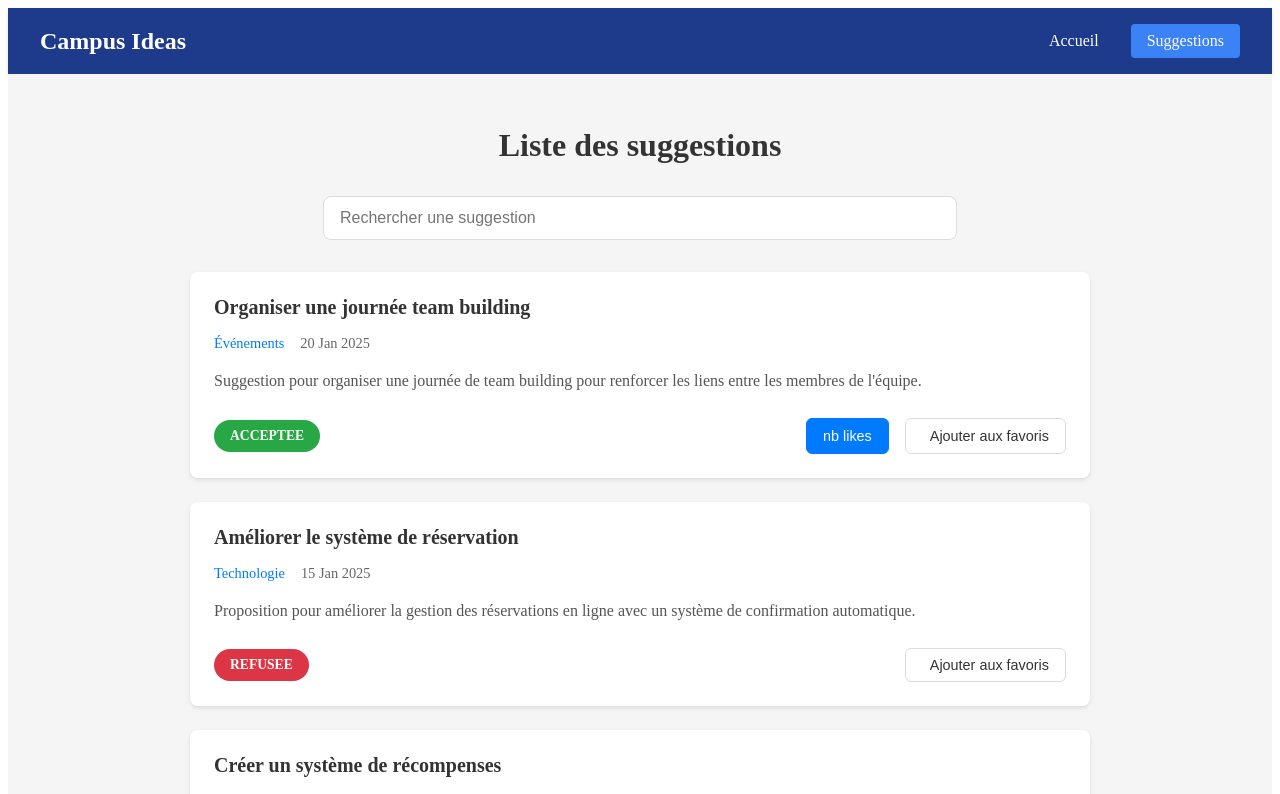
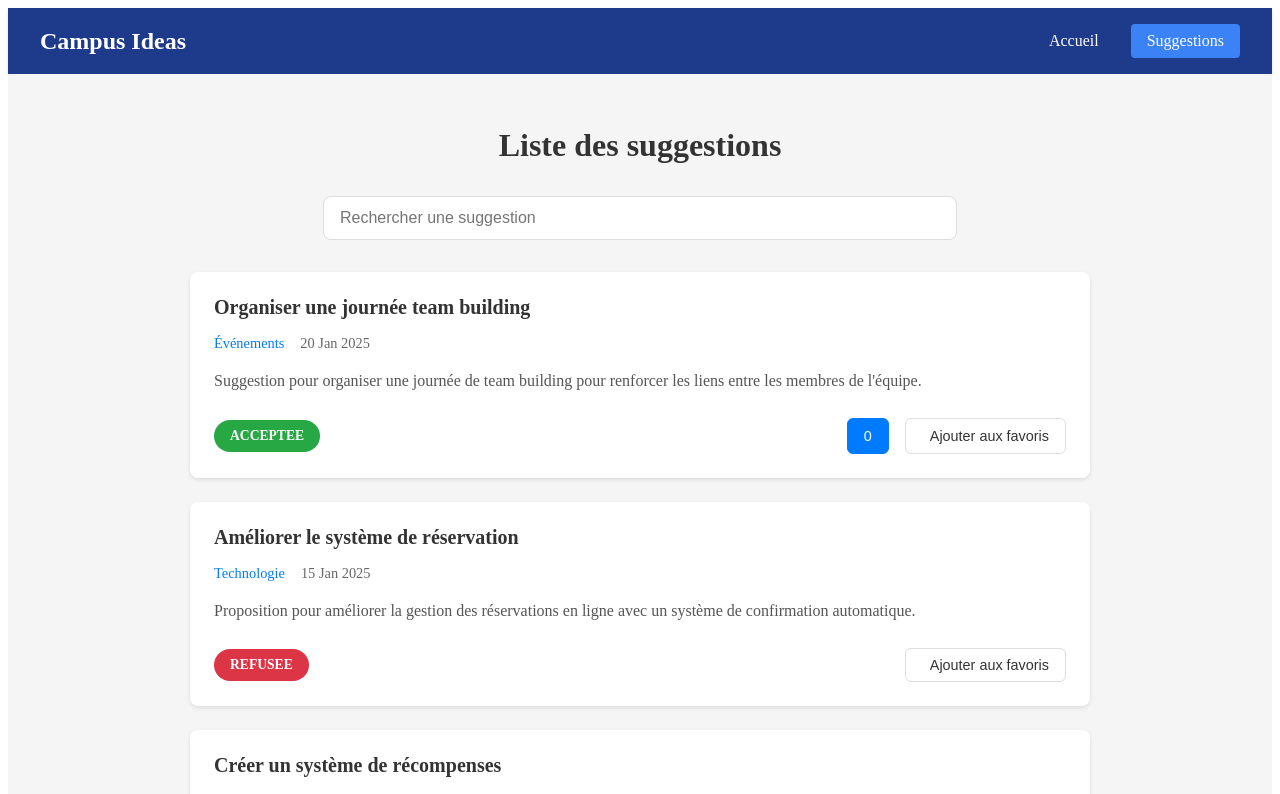
Before and after one commit to amenirommene/SAE5_IACC, an Angular app: page / in a window 1280 px wide. Shown: the top 794 px of the page. Built offline with nearby package versions, Linux system fonts and the light colour scheme.

Commit message:
two-way databinding

```diff
--- a/src/app/app.module.ts
+++ b/src/app/app.module.ts
@@ -6,6 +6,7 @@ import { AppComponent } from './app.component';
 import { HeaderComponent } from './core/header/header.component';
 import { FooterComponent } from './core/footer/footer.component';
 import { ListSuggestionsComponent } from './core/list-suggestions/list-suggestions.component';
+import { FormsModule } from '@angular/forms';
 
 @NgModule({
   declarations: [ //les composants liés à ce module
@@ -16,7 +17,8 @@ import { ListSuggestionsComponent } from './core/list-suggestions/list-suggestio
   ],
   imports: [ //les packages dont on a besoin dans ce module
     BrowserModule,
-    AppRoutingModule
+    AppRoutingModule,
+    FormsModule
   ],
   providers: [],
   bootstrap: [AppComponent]
--- a/src/app/core/list-suggestions/list-suggestions.component.html
+++ b/src/app/core/list-suggestions/list-suggestions.component.html
@@ -7,11 +7,14 @@
       type="text"
       class="search-input"
       [placeholder]="placeHolderText"
+      [(ngModel)]="searchT"
   />
   </div>
 
   <div class="suggestions-list">
-    <div class="suggestion-card" *ngFor="let s of suggestions">
+    <div *ngFor="let s of suggestions">
+    <div class="suggestion-card"
+    *ngIf="s.title.toLowerCase().includes(searchT.toLowerCase())">
       <div class="card-header">
         <h2 class="suggestion-title">{{s.title}}</h2>
       </div>
@@ -32,11 +35,11 @@
         </span>
 
         <div  class="action-buttons">
-          <button class="btn-like"
+          <button class="btn-like" (click)="Like(s)"
           [style.display]="s.status == 'refusee' ? 'none' : 'block'" >
           <!--- <button class="btn-like" *ngIf="s.status != 'refusee'>---->
             <span class="icon"></span>
-           nb likes
+           {{s.nbLikes}}
           </button>
           <button class="btn-favorite" [disabled]="s.status == 'refusee'" (click)="addToFavoris(s)">
             <span class="icon"></span>
@@ -45,5 +48,6 @@
         </div>
       </div>
     </div>
+    </div>
   </div>
 </div>
--- a/src/app/core/list-suggestions/list-suggestions.component.ts
+++ b/src/app/core/list-suggestions/list-suggestions.component.ts
@@ -10,10 +10,16 @@ export class ListSuggestionsComponent {
 
 titre:string = "Liste des suggestions";
 placeHolderText : string = "Rechercher une suggestion";
+searchT : string = "";
  list : Suggestion[]=[];
 addToFavoris(sugg:Suggestion){
   this.list.push(sugg);
   console.log(this.list);
+}
+Like(sugg:Suggestion){
+  if (sugg.nbLikes != null){
+  sugg.nbLikes= sugg.nbLikes + 1;
+  }
 }
 
 suggestions: Suggestion[] = [
@@ -23,7 +29,8 @@ title: 'Organiser une journée team building',
 description: 'Suggestion pour organiser une journée de team building pour renforcer les liens entre les membres de l\'équipe.',
 category: 'Événements',
 date: new Date('2025-01-20'),
-status: 'acceptee'
+status: 'acceptee',
+nbLikes : 0,
 },
 {
 id: 2,
--- a/src/app/models/suggestion.ts
+++ b/src/app/models/suggestion.ts
@@ -4,5 +4,6 @@ title : string,
 description : string,
 category : string,
 date : Date,
-status : string
+status : string,
+nbLikes? : number
 }
```
